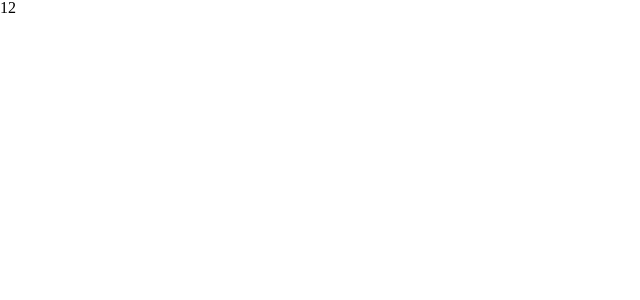
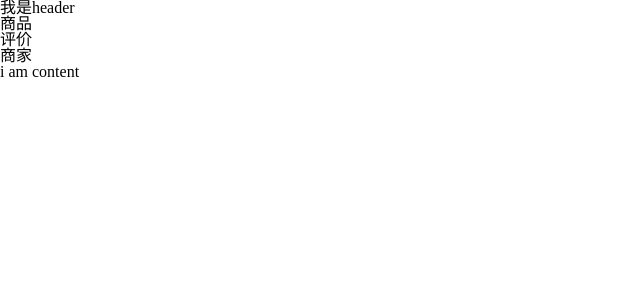
Before and after one commit to onlyep/sell, a Vue app: page / in a window 1280 px wide. Shown: the top 300 px of the page, without its empty margins (0-640 px from the left). Built offline with nearby package versions, Linux system fonts and the light colour scheme.

Commit message:
stylus 插件

```diff
--- a/src/App.vue
+++ b/src/App.vue
@@ -1,19 +1,26 @@
 <template>
   <div id="app">
-  {{ ppg }}
+    <v-header></v-header>
+    <div class="tab">
+      <div class="tab-item">商品</div>
+      <div class="tab-item">评价</div>
+      <div class="tab-item">商家</div>
+    </div>
+    <div class="content">
+      i am content
+    </div>
   </div>
 </template>
 
-<script>
-export default {
-  data (){
-    return {
-      ppg: 12
+<script type="text/ecmascript-6">
+  import header from './components/header/header'
+  export default {
+    components: {
+      'v-header': header
     }
   }
-}
 </script>
 
-<style>
+<style lang="stylus" rel="stylesheet/stylus">
 
 </style>
--- /dev/null
+++ b/src/components/header/header.vue
@@ -0,0 +1,13 @@
+<template>
+  <div class="header">
+    我是header
+  </div>
+</template>
+
+<script type="text/ecmascript-6">
+  export default {}
+</script>
+
+<style lang="stylus" rel="stylesheet/stylus">
+
+</style>
```
Also changed, not shown: package.json (+6 -4 lines).
